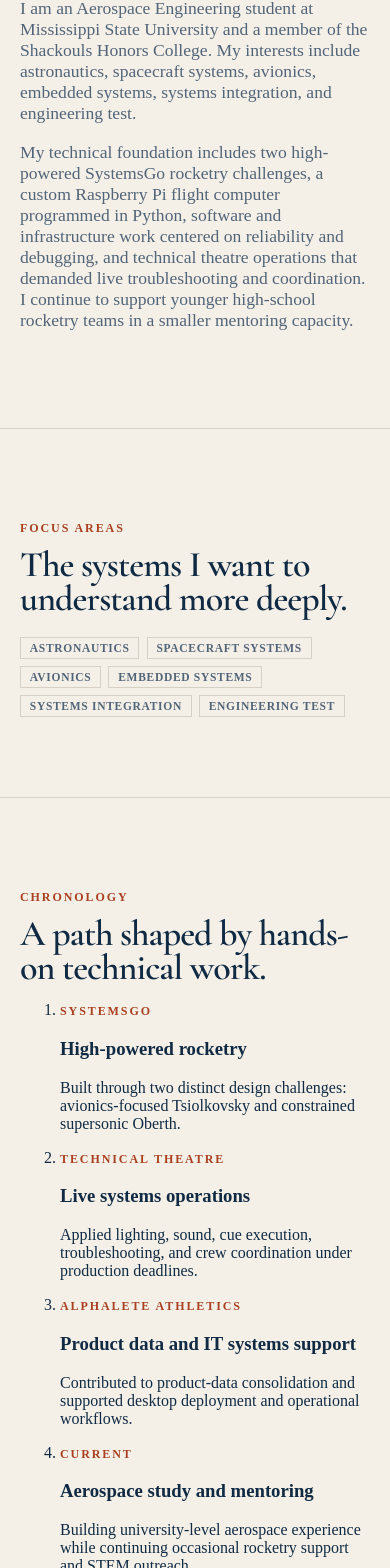
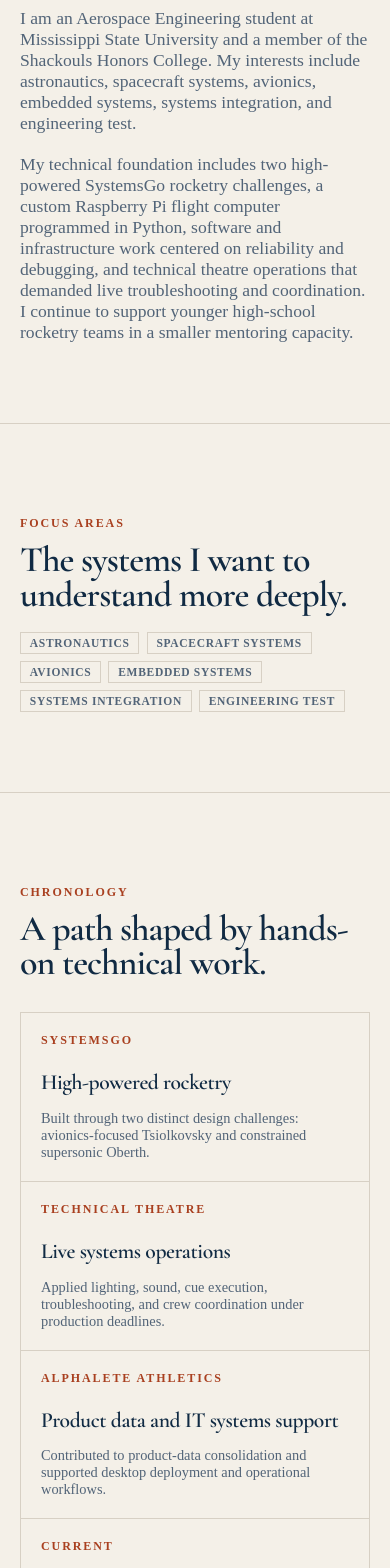
Before and after one commit to reecedealmeida/portfolio, a Next.js app: page /about in a window 390 px wide. Shown: the part 404-1972 px from the top of the page. Built offline with nearby package versions, Linux system fonts and the light colour scheme.

Commit message:
fix: rebalance experience narrative presentation

```diff
--- a/src/app/globals.css
+++ b/src/app/globals.css
@@ -723,6 +723,144 @@ button {
   margin: clamp(1.75rem, 4vw, 3rem) 0 0;
 }
 
+.about-page__narrative {
+  max-width: 48rem;
+  margin-top: clamp(1.75rem, 4vw, 3rem);
+}
+
+.about-page__narrative p {
+  margin: 0;
+}
+
+.about-page__narrative p + p {
+  margin-top: 1.25rem;
+}
+
+.about-timeline {
+  display: grid;
+  grid-template-columns: repeat(4, minmax(0, 1fr));
+  padding: 0;
+  margin: clamp(2rem, 5vw, 4rem) 0 0;
+  border-block: 1px solid var(--line);
+  list-style: none;
+}
+
+.about-timeline li {
+  padding: clamp(1.25rem, 2.5vw, 2rem);
+  border-left: 1px solid var(--line);
+}
+
+.about-timeline li:last-child {
+  border-right: 1px solid var(--line);
+}
+
+.about-timeline .eyebrow {
+  margin: 0 0 clamp(1.5rem, 3vw, 3rem);
+}
+
+.about-timeline h3 {
+  margin: 0;
+  font-family: var(--font-display), Georgia, serif;
+  font-size: clamp(1.35rem, 2.25vw, 2rem);
+  font-weight: 600;
+  letter-spacing: -0.02em;
+  line-height: 1;
+}
+
+.about-timeline li > p:last-child {
+  margin: 1rem 0 0;
+  color: var(--ink-soft);
+  font-size: 0.9rem;
+}
+
+.experience-list {
+  margin: clamp(2rem, 4vw, 3rem) 0 1.5rem;
+  border-top: 2px solid var(--ink);
+}
+
+.experience-card {
+  display: grid;
+  grid-template-columns: minmax(11rem, 0.4fr) minmax(0, 1fr);
+  gap: 0.75rem clamp(2rem, 5vw, 5rem);
+  padding: clamp(1.5rem, 3vw, 2.5rem) 0;
+  border-bottom: 1px solid var(--line);
+}
+
+.experience-card .eyebrow {
+  margin: 0;
+}
+
+.experience-card .section-title {
+  margin: 0;
+  font-size: clamp(1.8rem, 3.2vw, 3rem);
+}
+
+.experience-card .lede {
+  grid-column: 2;
+  margin: 0;
+  font-size: clamp(1rem, 1.5vw, 1.15rem);
+}
+
+.experience-card ul {
+  display: grid;
+  grid-column: 2;
+  grid-template-columns: repeat(3, minmax(0, 1fr));
+  gap: 1rem 2rem;
+  padding: 1.25rem 0 0;
+  margin: 0;
+  border-top: 1px solid var(--line);
+  color: var(--ink-soft);
+  font-size: 0.9rem;
+}
+
+.experience-card li::marker,
+.theatre-support__highlights li::marker {
+  color: var(--accent-dark);
+}
+
+.theatre-support {
+  padding-block: clamp(2.5rem, 5vw, 4rem);
+  border-top: 1px solid var(--line);
+  background: var(--paper-raised);
+}
+
+.theatre-support__inner {
+  display: grid;
+  grid-template-columns: minmax(12rem, 0.55fr) minmax(0, 1fr);
+  gap: clamp(2rem, 6vw, 6rem);
+}
+
+.theatre-support h2 {
+  max-width: 9ch;
+  margin: 0.75rem 0 0;
+  font-family: var(--font-display), Georgia, serif;
+  font-size: clamp(1.8rem, 3.2vw, 3rem);
+  font-weight: 600;
+  letter-spacing: -0.02em;
+  line-height: 1;
+}
+
+.theatre-support__content > p:first-child {
+  max-width: 46rem;
+  margin: 0;
+  color: var(--ink-soft);
+}
+
+.theatre-support__highlights {
+  display: grid;
+  grid-template-columns: repeat(2, minmax(0, 1fr));
+  gap: 0.5rem 2rem;
+  padding: 0 0 1.25rem 1.25rem;
+  margin: 1.25rem 0;
+  border-bottom: 1px solid var(--line);
+  color: var(--ink-soft);
+  font-size: 0.88rem;
+}
+
+.theatre-support__content .eyebrow {
+  margin: 0 0 0.75rem;
+}
+
 .case-study__hero {
   border-bottom: 1px solid var(--line);
 }
@@ -1041,7 +1179,8 @@ button {
   .about-preview__layout,
   .contact-cta__inner,
   .case-study__hero-layout,
-  .case-study__body {
+  .case-study__body,
+  .theatre-support__inner {
     grid-template-columns: 1fr;
   }
 
@@ -1088,6 +1227,31 @@ button {
   .principles__list li + li {
     border-top: 1px solid var(--line);
   }
+
+  .about-timeline,
+  .experience-card ul,
+  .theatre-support__highlights {
+    grid-template-columns: 1fr;
+  }
+
+  .about-timeline li,
+  .about-timeline li:last-child {
+    border-right: 1px solid var(--line);
+  }
+
+  .about-timeline li + li {
+    border-top: 1px solid var(--line);
+  }
+
+  .experience-card {
+    grid-template-columns: 1fr;
+    gap: 1rem;
+  }
+
+  .experience-card .lede,
+  .experience-card ul {
+    grid-column: 1;
+  }
 }
 
 @media (min-width: 42.01rem) and (max-width: 64rem) {
@@ -1115,6 +1279,23 @@ button {
     border-top: 1px solid var(--line);
     border-right: 1px solid var(--line);
   }
+
+  .about-timeline {
+    grid-template-columns: repeat(2, minmax(0, 1fr));
+  }
+
+  .about-timeline li:nth-child(3),
+  .about-timeline li:nth-child(4) {
+    border-top: 1px solid var(--line);
+  }
+
+  .about-timeline li:nth-child(2) {
+    border-right: 1px solid var(--line);
+  }
+
+  .experience-card ul {
+    grid-template-columns: repeat(2, minmax(0, 1fr));
+  }
 }
 
 @media (prefers-reduced-motion: reduce) {
```
Also changed, not shown: src/app/experience/page.tsx (+17 -27 lines), 1 other file (tests, documents, lock files or other folders).
